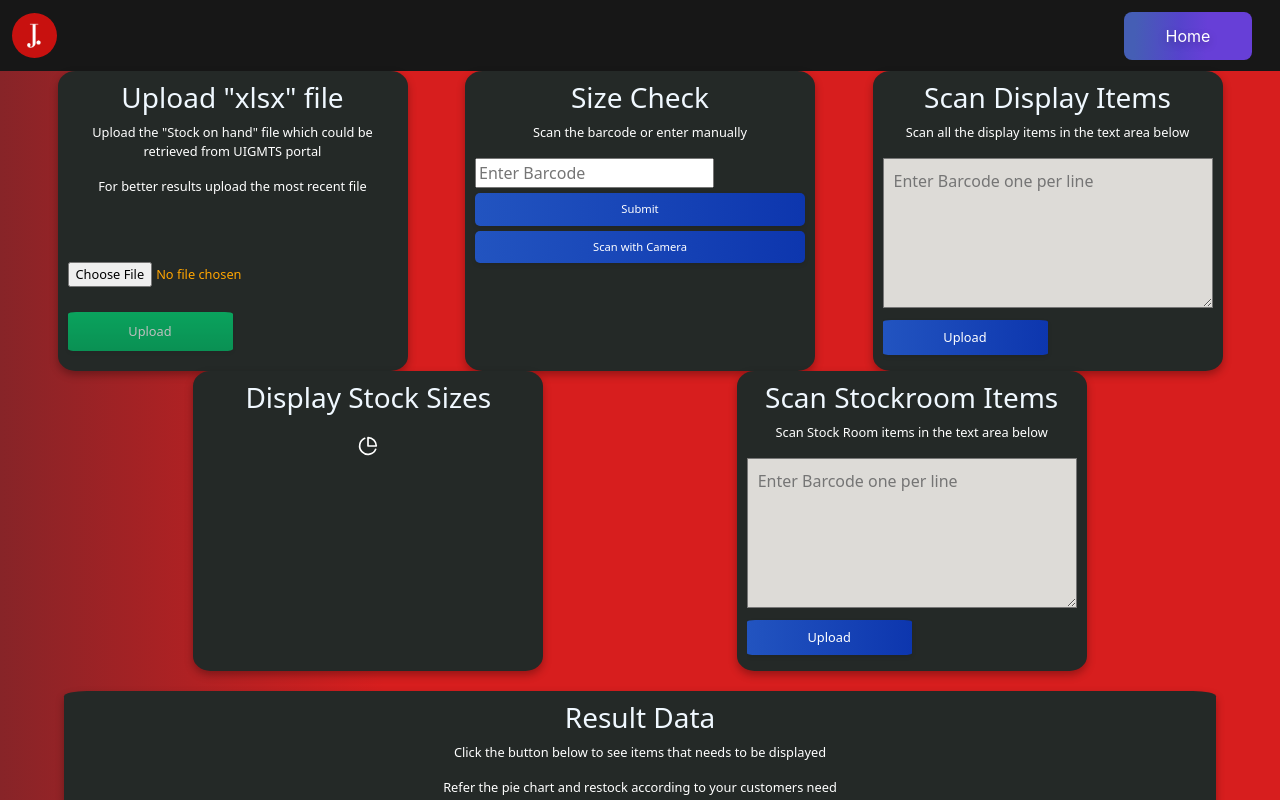
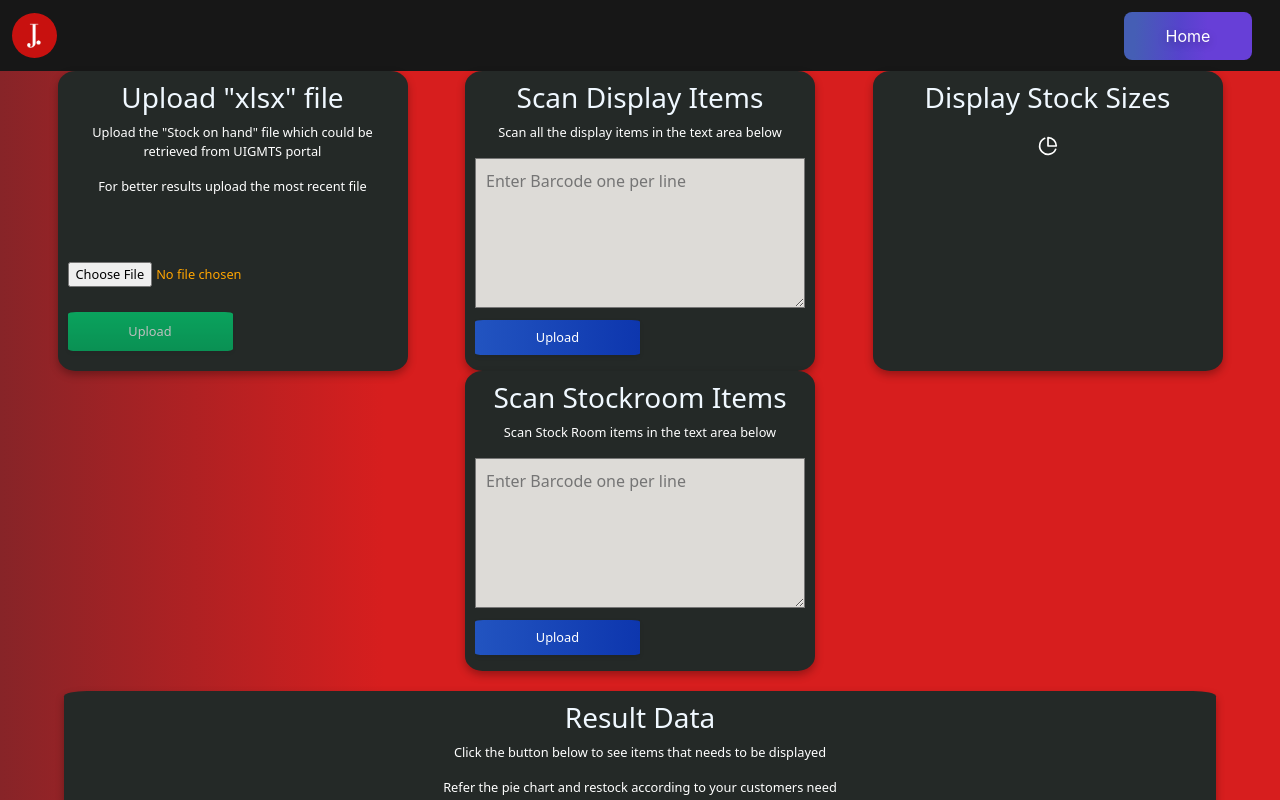
Before and after one commit to usamapal01/StockApp, a React (Vite) app in the folder client/: page /LosAngeles in a window 1280 px wide. Shown: the top 800 px of the page. Built offline with nearby package versions, Linux system fonts and the light colour scheme.

Commit message:
Minor changes

```diff
--- a/client/src/App.jsx
+++ b/client/src/App.jsx
@@ -4,6 +4,7 @@ import Home from "./components/Pages/HomePage/Home";
 import Footer from "./components/Footer/Footer";
 import LosAngeles from "./components/Pages/LosAngeles";
 import Navigationbar from "./components/Navbar/Navigationbar";
+import SizeCheck from "./components/SizeCheck";
 
 function App() {
   // const apiUrl = import.meta.env.VITE_API_URL; // For Vite
@@ -33,6 +34,7 @@ function App() {
       <Routes>
         <Route path="/" element={<Home />} />
         <Route path="/LosAngeles" element={<LosAngeles apiUrl={apiUrl} />} />
+        <Route path="/StockCheck" element={<SizeCheck apiUrl={apiUrl} />} />
       </Routes>
       {/* <Footer /> */}
     </Router>
--- a/client/src/components/Navbar/Navigationbar.jsx
+++ b/client/src/components/Navbar/Navigationbar.jsx
@@ -17,6 +17,11 @@ function Navigationbar() {
             style={{ width: "45px", height: "45px" }} // Adjust size as needed
           />
         </Navbar.Brand>
+        {/* <Nav className="ms-auto">
+          <Link to="/StockCheck">
+            <button className="nav-button">Size Check</button>
+          </Link>
+        </Nav> */}
         <Nav className="ms-auto">
           <Link to="/">
             <button className="nav-button">Home</button>
--- a/client/src/components/Pages/HomePage/Home.jsx
+++ b/client/src/components/Pages/HomePage/Home.jsx
@@ -48,7 +48,7 @@ function Home() {
             </Link>
           </Col>
           <Col>
-            <Link to="/Chicago">
+            <Link to="/StockCheck">
               <button className="store-button">Chicago</button>
             </Link>
           </Col>
--- a/client/src/components/Pages/LosAngeles.jsx
+++ b/client/src/components/Pages/LosAngeles.jsx
@@ -3,16 +3,17 @@ import DisplayItem from "../DisplayItem";
 import FileUpload from "../FileUpload";
 import StockRoomItem from "../StockRoomItem";
 import ProcessedData from "../ProcessedData";
+import AuditDisplayStock from "../AuditDisplayStock";
 
 import "./LosAngeles.css";
-import AuditDisplayStock from "../AuditDisplayStock";
-import SizeCheck from "../SizeCheck";
+
+// import SizeCheck from "../SizeCheck";
 
 function LosAngeles({ apiUrl }) {
   return (
     <div className="block">
       <FileUpload apiUrl={apiUrl} />
-      <SizeCheck apiUrl={apiUrl} />
+      {/* <SizeCheck apiUrl={apiUrl} /> */}
       <DisplayItem apiUrl={apiUrl} />
       <AuditDisplayStock apiUrl={apiUrl} />
       <StockRoomItem apiUrl={apiUrl} />
--- a/client/src/components/SizeCheck.css
+++ b/client/src/components/SizeCheck.css
@@ -1,7 +1,8 @@
 /* Keep the original .body-size */
 .body-size {
-  height: 300px; /* Set the fixed height for the display container */
+  height: 700px; /* Set the fixed height for the display container */
   width: 350px;
+  margin-left: 20%;
   position: relative;
   background-color: #242927;
   border-radius: 5%;
@@ -43,8 +44,9 @@ form button:hover,
 /* Table container to ensure it fits within .body-size */
 .size-table {
   margin-top: 10px;
+  border-collapse: collapse;
   overflow-y: auto;
-  max-height: 100px; /* Limit the table height to fit in the container */
+  max-height: 200px; /* Limit the table height to fit in the container */
   width: 100%; /* Ensure the table takes up full width */
 }
 
--- a/client/src/components/StockRoomItem.jsx
+++ b/client/src/components/StockRoomItem.jsx
@@ -9,6 +9,7 @@ const StockRoomItem = (props) => {
 
   const handleChange = (e) => {
     setSkuInput(e.target.value);
+    setUploadStatus(""); // Reset status when input changes
   };
 
   const handleSubmit = async (e) => {
```
